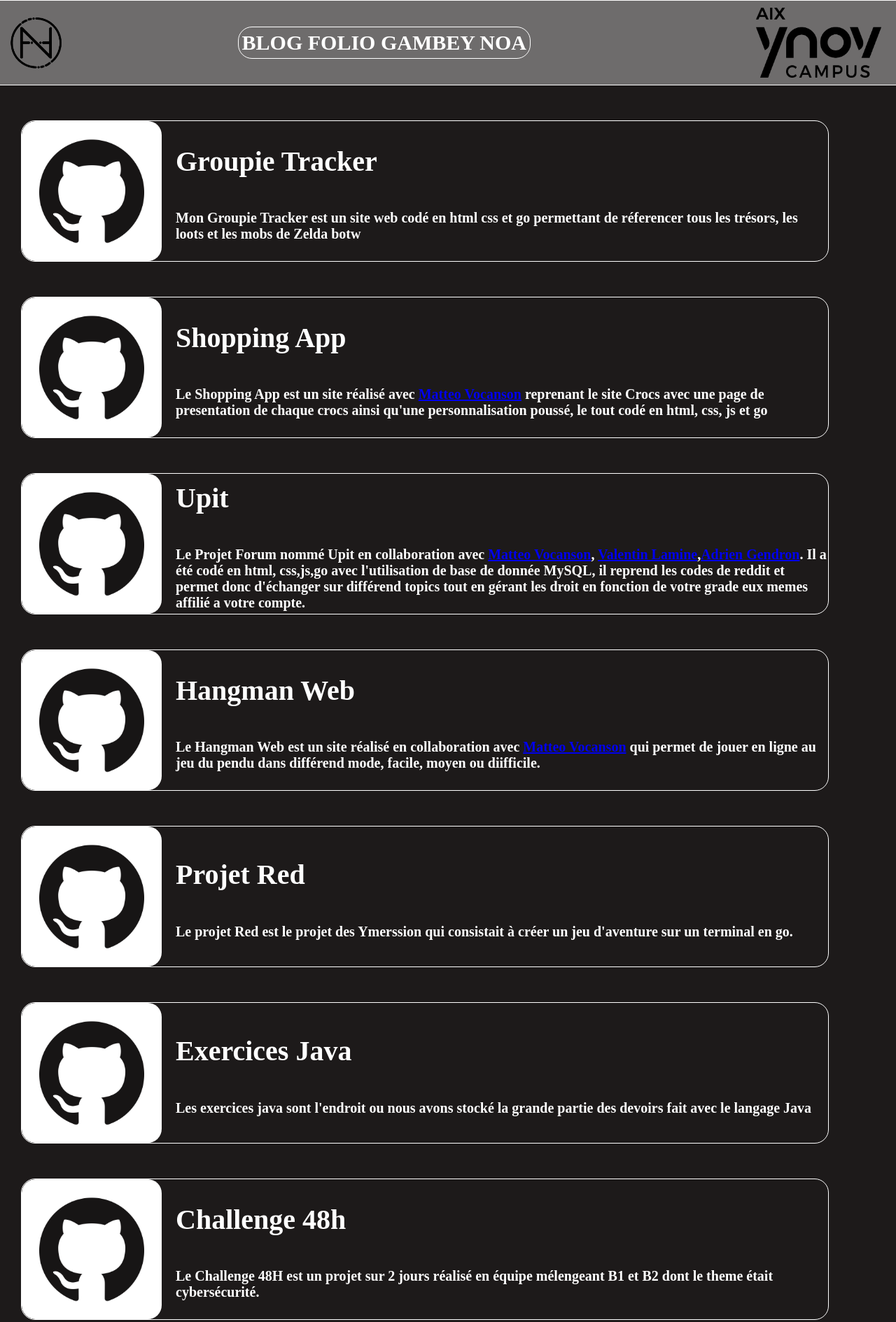
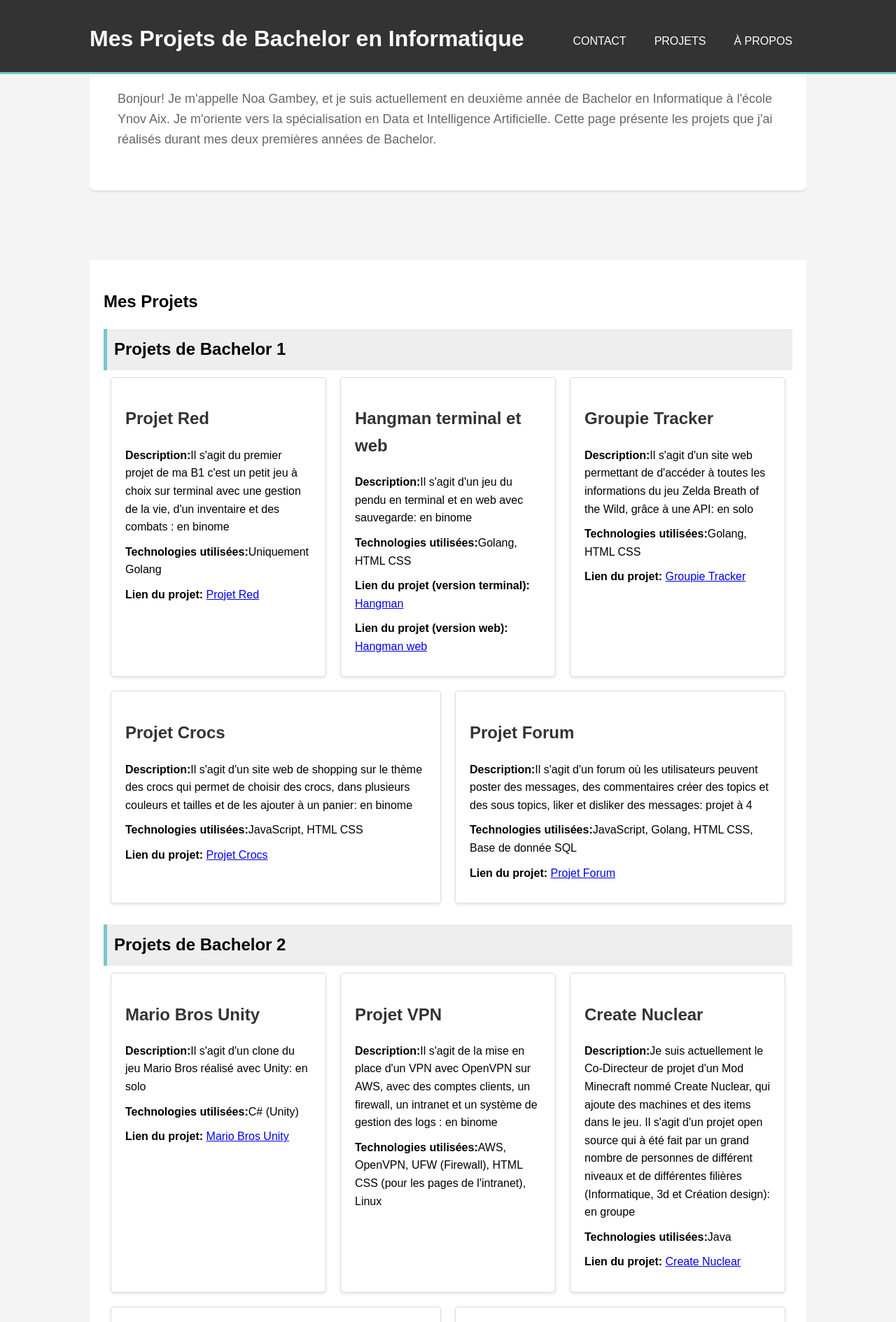
Before and after one commit to NoaYnov/Portfolio, a plain HTML site: page index.html in a window 1280 px wide. Shown: the top 1889 px of the page at 70% size. Drawn offline with Linux system fonts and the light colour scheme.

Commit message:
Update index.html

```diff
--- a/index.html
+++ b/index.html
@@ -1,199 +1,294 @@
 <!DOCTYPE html>
-<html lang="en">
+<html lang="fr">
 <head>
     <meta charset="UTF-8">
     <meta name="viewport" content="width=device-width, initial-scale=1.0">
-    <title>Document</title>
-    <link  type="text/css" rel="stylesheet" href="style/style.css">
-    <script src="script/script.js"></script>
-</head>
+    <title>Projets de Bachelor en Informatique - [Votre Nom]</title>
+    <style>
+        /* Ajoutez les styles globaux ici */
+        body {
+            font-family: Arial, sans-serif;
+            line-height: 1.6;
+            margin: 0;
+            padding: 0;
+            background-color: #f4f4f4;
+            scroll-behavior: smooth;
+        }
+        .container {
+            width: 80%;
+            margin: auto;
+            overflow: hidden;
+        }
+        header {
+            background: #333;
+            color: #fff;
+            padding-top: 30px;
+            min-height: 70px;
+            border-bottom: #77c7c9 3px solid;
+            position: fixed;
+            width: 100%;
+            top: 0;
+            z-index: 1000;
+        }
+        header a {
+            color: #fff;
+            text-decoration: none;
+            text-transform: uppercase;
+            font-size: 16px;
+        }
+        header ul {
+            padding: 0;
+            list-style: none;
+        }
+        header li {
+            float: right;
+            display: inline;
+            padding: 0 20px 0 20px;
+        }
+        header h1 {
+            float: left;
+            margin-top: 0;
+        }
+        .main {
+            padding: 20px;
+            background: #fff;
+            margin-top: 100px;
+        }
+        .about {
+            background: #fff;
+            border-radius: 8px;
+            padding: 40px;
+            box-shadow: 0 2px 4px rgba(0, 0, 0, 0.1);
+            margin-bottom: 20px;
+        }
+        .about h1 {
+            margin-top: 0;
+            font-size: 36px;
+            color: #333;
+        }
+        .about p {
+            font-size: 18px;
+            color: #666;
+        }
+        .card-container {
+            display: flex;
+            flex-wrap: wrap;
+            justify-content: space-between;
+        }
+        .card {
+            background: #fff;
+            border: 1px solid #ddd;
+            border-radius: 5px;
+            box-shadow: 0 2px 4px rgba(0, 0, 0, 0.1);
+            margin: 10px;
+            padding: 20px;
+            flex: 1 1 calc(30% - 20px);
+            box-sizing: border-box;
+            transition: transform 0.3s ease;
+        }
+        .card:hover {
+            transform: translateY(-10px);
+        }
+        .card h2 {
+            color: #333;
+        }
+        .card p {
+            margin: 10px 0;
+        }
+        .footer {
+            background: #333;
+            color: #fff;
+            text-align: center;
+            padding: 20px;
+            margin-top: 20px;
+        }
+        .section-title {
+            background: #eee;
+            padding: 10px;
+            margin-top: 20px;
+            border-left: 5px solid #77c7c9;
+        }
+        .section-title h2 {
+            margin: 0;
+        }
+        #backToTop {
+            position: fixed;
+            bottom: 20px;
+            right: 20px;
+            display: none;
+            background: #333;
+            color: #fff;
+            border: none;
+            padding: 10px;
+            border-radius: 5px;
+            cursor: pointer;
+        }
+    </style>
+
+
+
+    <script>
+        document.addEventListener('DOMContentLoaded', () => {
+            const cards = document.querySelectorAll('.card');
+            const backToTopButton = document.getElementById('backToTop');
+            const header = document.querySelector('header');
+
+            const observer = new IntersectionObserver((entries) => {
+                entries.forEach(entry => {
+                    if (entry.isIntersecting) {
+                        entry.target.classList.add('visible');
+                    }
+                });
+            }, {
+                threshold: 0.1
+            });
+
+            cards.forEach(card => {
+                observer.observe(card);
+            });
+
+            window.addEventListener('scroll', () => {
+                if (window.scrollY > 200) {
+                    backToTopButton.style.display = 'block';
+                } else {
+                    backToTopButton.style.display = 'none';
+                }
+
+                if (window.scrollY > 100) {
+                    header.style.backgroundColor = '#444';
+                } else {
+                    header.style.backgroundColor = '#333';
+                }
+            });
+
+            backToTopButton.addEventListener('click', () => {
+                window.scrollTo({
+                    top: 0,
+                    behavior: 'smooth'
+                });
+            });
+        });
+
+
+    </script>
+
+
     <body>
-    <div class="bar">
-        <div id="logo">
-            <img src="style/img/logo.png" alt="" id="logo_img">
+        <header>
+            <div class="container">
+                <h1>Mes Projets de Bachelor en Informatique</h1>
+                <nav>
+                    <ul>
+                        <li><a href="#about">À propos</a></li>
+                        <li><a href="#projects">Projets</a></li>
+                        <li><a href="#contact">Contact</a></li>
+                    </ul>
+                </nav>
             </div>
-        <div id="name">
-            BLOG FOLIO GAMBEY NOA
+        </header>
+
+        <div class="container">
+            <section id="about" class="about">
+                <h1>À propos de moi</h1>
+                <p>Bonjour! Je m'appelle Noa Gambey, et je suis actuellement en deuxième année de Bachelor en Informatique à l'école Ynov Aix. Je m'oriente vers la spécialisation en Data et Intelligence Artificielle. Cette page présente les projets que j'ai réalisés durant mes deux premières années de Bachelor.</p>
+            </section>
+
+            <section id="projects" class="main">
+                <h1>Mes Projets</h1>
+
+                <div class="section-title">
+                    <h2>Projets de Bachelor 1</h2>
                 </div>
-        <div class="ynov">
-            <img src="style/img/ynov.png" alt="" class="ynov_img">
+                <div class="card-container">
+                    <div class="card">
+                        <h2>Projet Red</h2>
+                        <p><strong>Description:</strong>Il s'agit du premier projet de ma B1 c'est un petit jeu à choix sur terminal avec une gestion de la vie, d'un inventaire et des combats : en binome</p>
+                        <p><strong>Technologies utilisées:</strong>Uniquement Golang</p>
+                        <p><strong>Lien du projet:</strong> <a href="https://github.com/NoaYnov/Projet-Red">Projet Red</a></p>
+                    </div>
+
+                    <div class="card">
+                        <h2>Hangman terminal et web</h2>
+                        <p><strong>Description:</strong>Il s'agit d'un jeu du pendu en terminal et en web avec sauvegarde: en binome</p>
+                        <p><strong>Technologies utilisées:</strong>Golang, HTML CSS</p>
+                        <p><strong>Lien du projet (version terminal):</strong> <a href="https://github.com/matteoVcs/Vocanson-Gambey-Hangman">Hangman</a></p>
+                        <p><strong>Lien du projet (version web):</strong> <a href="https://github.com/NoaYnov/Hangman-Web-Vocanson-Gambey">Hangman web</a></p>
+                    </div>
+
+                    <div class="card">
+                        <h2>Groupie Tracker</h2>
+                        <p><strong>Description:</strong>Il s'agit d'un site web permettant de d'accéder à toutes les informations du jeu Zelda Breath of the Wild, grâce à une API: en solo</p>
+                        <p><strong>Technologies utilisées:</strong>Golang, HTML CSS</p>
+                        <p><strong>Lien du projet:</strong> <a href="https://github.com/NoaYnov/GroupieTracker_Gambey_Noa">Groupie Tracker</a></p>
+                    </div>
+
+                    <div class="card">
+                        <h2>Projet Crocs</h2>
+                        <p><strong>Description:</strong>Il s'agit d'un site web de shopping sur le thème des crocs qui permet de choisir des crocs, dans plusieurs couleurs et tailles et de les ajouter à un panier: en binome</p>
+                        <p><strong>Technologies utilisées:</strong>JavaScript, HTML CSS</p>
+                        <p><strong>Lien du projet:</strong> <a href="https://github.com/matteoVcs/VOCANSON-GAMBEY-shopping-app">Projet Crocs</a></p>
+                    </div>
+
+                    <div class="card">
+                        <h2>Projet Forum</h2>
+                        <p><strong>Description:</strong>Il s'agit d'un forum où les utilisateurs peuvent poster des messages, des commentaires créer des topics et des sous topics, liker et disliker des messages: projet à 4</p>
+                        <p><strong>Technologies utilisées:</strong>JavaScript, Golang, HTML CSS, Base de donnée SQL</p>
+                        <p><strong>Lien du projet:</strong> <a href="https://github.com/valentinlamine/LAMINE_GAMBEY_VOCANSON_GENDRON_Forum">Projet Forum</a></p>
                     </div>
                 </div>
 
+                <div class="section-title">
+                    <h2>Projets de Bachelor 2</h2>
+                </div>
+                <div class="card-container">
+                    <div class="card">
+                        <h2>Mario Bros Unity</h2>
+                        <p><strong>Description:</strong>Il s'agit d'un clone du jeu Mario Bros réalisé avec Unity: en solo</p>
+                        <p><strong>Technologies utilisées:</strong>C# (Unity)</p>
+                        <p><strong>Lien du projet:</strong> <a href="https://github.com/NoaYnov/Mario-Bros">Mario Bros Unity</a></p>
+                    </div>
 
+                    <div class="card">
+                        <h2>Projet VPN</h2>
+                        <p><strong>Description:</strong>Il s'agit de la mise en place d'un VPN avec OpenVPN sur AWS, avec des comptes clients, un firewall, un intranet et un système de gestion des logs : en binome</p>
+                        <p><strong>Technologies utilisées:</strong>AWS, OpenVPN, UFW (Firewall), HTML CSS (pour les pages de l'intranet), Linux</p>
+                    </div>
 
-    <div class="projet" onclick="Redirect('https://github.com/NoaYnov/GroupieTracker_Gambey_Noa')">
-            <div class="ghub">
+                    <div class="card">
+                        <h2>Create Nuclear</h2>
+                        <p><strong>Description:</strong>Je suis actuellement le Co-Directeur de projet d'un Mod Minecraft nommé Create Nuclear, qui ajoute des machines et des items dans le jeu. Il s'agit d'un projet open source qui à été fait par un grand nombre de personnes de différent niveaux et de différentes filières (Informatique, 3d et Création design): en groupe</p>
+                        <p><strong>Technologies utilisées:</strong>Java</p>
+                        <p><strong>Lien du projet:</strong> <a href="https://github.com/CreateNuclear/CreateNuclear">Create Nuclear</a></p>
+                    </div>
 
-                <img src="style/img/Github.png" alt="" class="projet_img">
+                    <div class="card">
+                        <h2>Projet IOT</h2>
+                        <p><strong>Description:</strong>Il s'agit d'un projet de domotique avec un système de gestion des cas contact au alentour : en groupe de 4</p>
+                        <p><strong>Technologies utilisées:</strong>C++ Arduino</p>
+                        <p><strong>Lien du projet:</strong> <a href="https://github.com/NoaYnov/IOT_Project/">Projet IOT</a></p>
                     </div>
-            <div class="txt">
-                <h1>Groupie Tracker</h1>
-                <p>Mon Groupie Tracker est un site web codé en html css et go permettant de réferencer tous les trésors, les loots et les mobs de Zelda botw</p>
+
+                    <div class="card">
+                        <h2>Login Sécurisé</h2>
+                        <p><strong>Description:</strong>Il s'agit d'un projet de login sécurisé avec un système de hashage des mots de passe et de gestion des sessions un système pour pouvoir rester connecté grâce à un token : en solo</p>
+                        <p><strong>Technologies utilisées:</strong>DAL(PHP) et Base de Donnée SQL</p>
+                        <p><strong>Lien du projet:</strong> <a href="https://github.com/NoaYnov/S-cu">Login Sécurisé</a></p>
                     </div>
                 </div>
+            </section>
 
-        <div class="hide">
-            <img src="style/img/test.PNG" alt="" class="hide_img">
-        </div>
+            <section id="contact" class="main">
+                <h1>Contact</h1>
+                <p>Pour plus d'informations ou pour toute opportunité de collaboration, vous pouvez me contacter via les informations ci-dessous:</p>
+                <p>Email: noa.gambey@ynov.com</p>
+                <p>Téléphone: 0778955876</p>
+                <p>LinkedIn: <a href="https://www.linkedin.com/in/noa-gambey/">Gambey Noa</a></p>
+            </section>
         </div>
 
-
-
-    <div class="projet" onclick="Redirect('https://github.com/matteoVcs/VOCANSON-GAMBEY-shopping-app')">
-        <div class="ghub">
-
-            <img src="style/img/Github.png" alt="" class="projet_img">
-        </div>
-        <div class="txt">
-            <h1>Shopping App</h1>
-            <p>Le Shopping App est un site réalisé avec <a href="https://github.com/matteoVcs/">Matteo Vocanson</a> reprenant le site Crocs avec une page de presentation de chaque crocs ainsi qu'une personnalisation poussé, le tout codé en html, css, js et go  </p>
-        </div>
-        <div class="ext">
-
-        </div>
-    </div>
-
-
-
-    <div class="projet" onclick="Redirect('https://github.com/valentinlamine/LAMINE_GAMBEY_VOCANSON_GENDRON_Forum')">
-        <div class="ghub">
-
-            <img src="style/img/Github.png" alt="" class="projet_img">
-        </div>
-        <div class="txt">
-            <h1>Upit</h1>
-            <p>Le Projet Forum nommé Upit en collaboration avec <a href="https://github.com/matteoVcs/">Matteo Vocanson</a>, <a href="https://github.com/valentinlamine/">Valentin Lamine</a>,<a href="https://github.com/AdrienGend">Adrien Gendron</a>. Il a été codé en html, css,js,go avec l'utilisation de base de donnée MySQL, il reprend les codes de reddit et permet donc d'échanger sur différend topics tout en gérant les droit en fonction de votre grade eux memes affilié a votre compte. </p>
-        </div>
-        <div class="ext">
-
-        </div>
-    </div>
-
-
-
-    <div class="projet" onclick="Redirect('https://github.com/NoaYnov/Hangman-Web-Vocanson-Gambey')">
-        <div class="ghub">
-
-            <img src="style/img/Github.png" alt="" class="projet_img">
-        </div>
-        <div class="txt">
-            <h1>Hangman Web</h1>
-            <p>Le Hangman Web est un site réalisé en collaboration avec <a href="https://github.com/matteoVcs/">Matteo Vocanson</a> qui permet de jouer en ligne au jeu du pendu dans différend mode, facile, moyen ou diifficile.</p>
-        </div>
-        <div class="ext">
-
-        </div>
-    </div>
-
-
-
-    <div class="projet" onclick="Redirect('https://github.com/NoaYnov/Projet-Red')">
-        <div class="ghub">
-
-            <img src="style/img/Github.png" alt="" class="projet_img">
-        </div>
-        <div class="txt">
-            <h1>Projet Red</h1>
-            <p>Le projet Red est le projet des Ymerssion qui consistait à créer un jeu d'aventure sur un terminal en go.</p>
-        </div>
-        <div class="ext">
-
-        </div>
-    </div>
-
-
-    <div class="projet" onclick="Redirect('https://github.com/matteoVcs/java')">
-        <div class="ghub">
-
-            <img src="style/img/Github.png" alt="" class="projet_img">
-        </div>
-        <div class="txt">
-            <h1>Exercices Java</h1>
-            <p>Les exercices java sont l'endroit ou nous avons stocké la grande partie des devoirs fait avec le langage Java</p>
-        </div>
-        <div class="ext">
-
-        </div>
-    </div>
-
-
-    <div class="projet" onclick="Redirect('https://github.com/Bahsiik/Challenge-48h')">
-        <div class="ghub">
-
-            <img src="style/img/Github.png" alt="" class="projet_img">
-        </div>
-        <div class="txt">
-            <h1>Challenge 48h</h1>
-            <p>Le Challenge 48H est un projet sur 2 jours réalisé en équipe mélengeant B1 et B2 dont le theme était cybersécurité.</p>
-        </div>
-        <div class="ext">
-
-        </div>
-    </div>
-
-
-    <div class="projet" onclick="Redirect('https://github.com/RathGate/Gestion-de-Projet')">
-        <div class="ghub">
-
-            <img src="style/img/Github.png" alt="" class="projet_img">
-        </div>
-        <div class="txt">
-            <h1>Gestion De Projet</h1>
-            <p>La Gestion de Projet a été un exercice ayant duré 2 jour durant lequels notre équipe de 6 personnes devait recréer un site web à partir d'un model.</p>
-        </div>
-        <div class="ext">
-
-        </div>
-    </div>
-
-
-    <div class="projet" onclick="Redirect('https://github.com/matteoVcs/Vocanson-Gambey-Hangman')">
-        <div class="ghub">
-
-            <img src="style/img/Github.png" alt="" class="projet_img">
-        </div>
-        <div class="txt">
-            <h1>Hangman</h1>
-            <p>Le Hangman a été la premiere version du Hangman Web celui ci était un jeu de pendu mais uniquement affiché sur me terminal.</p>
-        </div>
-        <div class="ext">
-
-        </div>
-    </div>
-
-
-
-    <div class="footer_1">
-        <div class="ext_ctn" onclick="Redirect('https://github.com/NoaYnov/')">
-            <img src="style/img/profil.png" alt="" class="icon_img">
-            Mon Github
-        </div>
-        <div class="ext_ctn" onclick="Redirect('https://www.google.com/maps/place/Aix+Ynov+Campus/@43.5235559,5.4327423,15z/data=!4m2!3m1!1s0x0:0x88b7715d87622590?sa=X&ved=2ahUKEwj07u32sL6AAxWQVaQEHTRsDCUQ_BJ6BAgzEAA&ved=2ahUKEwj07u32sL6AAxWQVaQEHTRsDCUQ_BJ6BAg8EAg')">
-            <img src="style/img/location.png" alt="" class="icon_img">
-            Où me trouver ?
-        </div>
-        <div class="ext_ctn" onclick="Redirect('https://www.ynov.com/formation/bachelors/informatique/')">
-            <img src="style/img/pc.png" alt="" class="icon_img">
-            Ma Filiere
-        </div>
-        <div class="social">
-            <div class="ext_ctn">
-                <img src="style/img/insta.png" alt="" class="icon_img" id="ext">
-            </div>
-            <div class="ext_ctn">
-                <img src="style/img/twitter.png" alt="" class="icon_img" id="ext">
-            </div>
-            <div class="ext_ctn">
-                <img src="style/img/facebook.png" alt="" class="icon_img" id="ext">
-            </div>
-            <div class="ext_ctn">
-                <img src="style/img/youtube.png" alt="" class="icon_img" id="ext">
-            </div>
-        </div>
-
-
-    </div>
-
+        <footer class="footer">
+            <p>© 2024 Gambey Noa. Tous droits réservés.</p>
+        </footer>
+        <button id="backToTop">↑</button>
+        <script src="script.js"></script>
     </body>
-</html>
```
Lines whose indentation alone changed are shown as unchanged.
